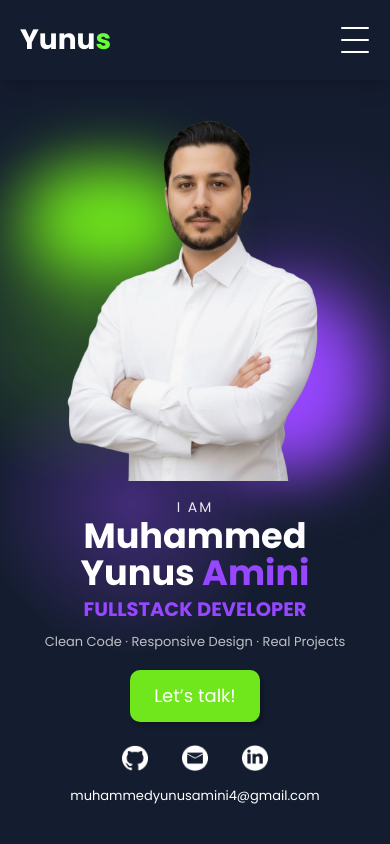
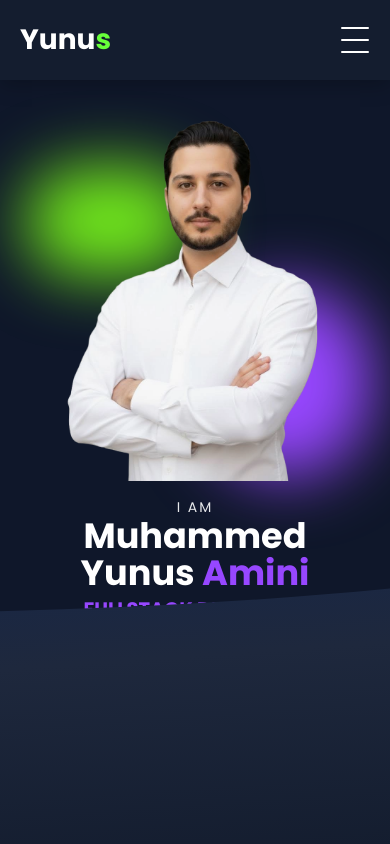
Before and after one commit to mya63/portfolio-2.0, an Angular app: page / in a window 390 px wide. Shown: the top 844 px of the page. Built offline with nearby package versions, Linux system fonts and the light colour scheme.

Commit message:
feat(hero): add wave overlay, fix layering (background, image, wave, text) and prepare for responsive tuning

```diff
--- a/src/app/pages/home/hero/hero.html
+++ b/src/app/pages/home/hero/hero.html
@@ -1,5 +1,12 @@
 <section class="hero" id="hero">
   <div class="hero-bg"></div>
+
+  <img
+  class="hero-wave"
+  src="assets/hero-wave.svg"
+  alt=""
+  aria-hidden="true"
+/>
 
   <div class="container hero-grid">
     <!-- LINKES COL: Foto + Icons + Mail -->
@@ -11,12 +18,9 @@
 
     <!-- RECHTES COL: Textblock -->
     <div class="hero-text">
-      <!-- links senkrecht -->
       <span class="iam" aria-hidden="true">I am</span>
 
-      <!-- rechts die Titel-Spalte -->
       <div class="title">
-        <!-- Name: Zeile 1 = Muhammed, Zeile 2 = Yunus Amini -->
         <h1 class="name">
           <span class="name-row">Muhammed</span>
           <span class="name-row">Yunus <span class="accent">Amini</span></span>
@@ -26,13 +30,11 @@
 
         <p class="hero-sub">Clean Code · Responsive Design · Real Projects</p>
 
-        <!-- CTA zentriert und professionell groß -->
         <div class="hero-cta">
           <button
             class="btn btn--primary"
             type="button"
             (click)="scrollTo('contact')"
-            aria-label="Scroll to contact"
           >
             Let’s talk!
           </button>
@@ -40,29 +42,23 @@
       </div>
     </div>
 
-    <!-- Icons + Mail (unter dem Bild, wie im Figma) -->
+    <!-- Icons + Mail -->
     <div class="hero-contact">
       <div class="hero-socials">
-        <a
-          class="ico"
-          href="https://github.com/mya63"
-          target="_blank"
-          rel="noopener"
-          aria-label="GitHub"
-        >
-          <img src="assets/giticon.png" alt="GitHub" width="30" height="30" />
+        <a class="ico" href="https://github.com/mya63" target="_blank">
+          <img src="assets/giticon.png" alt="GitHub" />
         </a>
-        <a class="ico" href="mailto:muhammedyunusamini4@gmail.com" aria-label="Email">
-          <img src="assets/email.png" alt="Email" width="30" height="30" />
+
+        <a class="ico" href="mailto:muhammedyunusamini4@gmail.com">
+          <img src="assets/email.png" alt="Email" />
         </a>
+
         <a
           class="ico"
           href="https://www.linkedin.com/in/muhammed-yunus-amini-5380b829a/"
           target="_blank"
-          rel="noopener"
-          aria-label="LinkedIn"
         >
-          <img src="assets/linkedin.png" alt="LinkedIn" width="30" height="30" />
+          <img src="assets/linkedin.png" alt="LinkedIn" />
         </a>
       </div>
 
@@ -71,10 +67,10 @@
       </a>
     </div>
 
-    <!-- Scroll down: vertikal, Pfeil zeigt nach unten -->
+    <!-- Scroll down -->
     <div class="scrolldown">
       <span>Scroll down</span>
-      <svg class="arrow" viewBox="0 0 24 24" width="24" height="24" fill="#fff">
+      <svg class="arrow" viewBox="0 0 24 24" width="24" height="24">
         <path d="M12 16 6 10h12l-6 6Z" />
       </svg>
     </div>
--- a/src/app/pages/home/hero/hero.scss
+++ b/src/app/pages/home/hero/hero.scss
@@ -8,41 +8,21 @@
 .hero {
   position: relative;
   min-height: calc(100vh - var(--header-height));
-  padding: 40px 0 72px;
+  padding: 40px 0 140px;
   overflow: hidden;
-  background: #141d2f;
+  background: #0f172a;
 }
 
-/* MYA CHANGED: Background bleibt stabil */
 .hero-bg {
   position: absolute;
   inset: 0;
-  background:
-    radial-gradient(circle at 22% 30%, rgba(112, 230, 28, .28), transparent 28%),
-    radial-gradient(circle at 34% 55%, rgba(151, 71, 255, .35), transparent 30%),
-    radial-gradient(circle at 80% 30%, rgba(151, 71, 255, .15), transparent 28%),
-    #141d2f;
   z-index: 0;
-}
-
-/* MYA NEW: Figma-artige Welle unten */
-.hero-bg::after {
-  content: '';
-  position: absolute;
-  left: -5%;
-  right: -5%;
-  bottom: -90px;
-  height: 260px;
-  background: #141d2f;
-  border-radius: 50% 50% 0 0;
-  transform: rotate(-3deg);
-  z-index: 1;
 }
 
 .hero .container.hero-grid {
   position: relative;
-  z-index: 2;
-  min-height: calc(100vh - var(--header-height) - 112px);
+  z-index: 1; /* CHANGED: Grid unter Wave */
+  min-height: calc(100vh - var(--header-height) - 72px);
   display: grid;
   grid-template-columns: minmax(340px, 520px) minmax(360px, 560px);
   grid-template-areas:
@@ -56,10 +36,27 @@
 
 /* Photo */
 .hero-photo-wrap {
-  grid-area: photo;
   position: relative;
-  width: clamp(360px, 38vw, 520px);
-  max-width: 100%;
+  z-index: 1;
+}
+
+/* MYA CHANGED: Wave liegt über Foto-Unterkante */
+.hero-wave {
+  position: absolute;
+  left: 50%;
+  bottom: -590px;
+  width: 150vw;
+  min-width: 1700px;
+  height: auto; /* ADD */
+  transform: translateX(-50%);
+  z-index: 2;
+  pointer-events: none;
+}
+.hero-text,
+.hero-contact,
+.scrolldown {
+  position: relative;
+  z-index: 5;
 }
 
 .photo-purple,
@@ -88,7 +85,7 @@
 
 .hero-photo {
   position: relative;
-  z-index: 2;
+  z-index: 1;
   width: 100%;
   height: auto;
   max-height: calc(100vh - 180px);
@@ -169,7 +166,7 @@
 .hero-contact {
   grid-area: contact;
   position: relative;
-  z-index: 3;
+  z-index: 5;
   display: flex;
   align-items: center;
   gap: 20px;
@@ -219,7 +216,7 @@
   color: #fff;
   font: 500 14px/1 'Poppins', sans-serif;
   opacity: .85;
-  z-index: 3;
+  z-index: 5;
 }
 
 .scrolldown .arrow {
```
Also changed, not shown: src/assets/hero-wave.svg (added).
